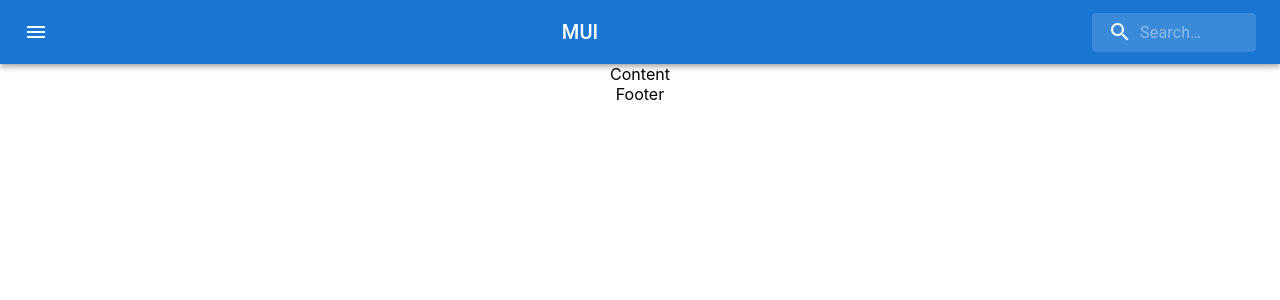
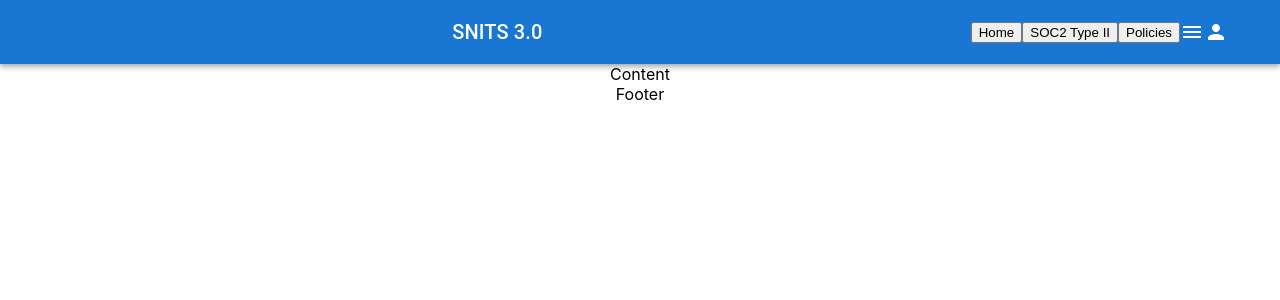
Before and after one commit to snitslab/ejilsonn, a React (Create React App) app: page / in a window 1280 px wide. Shown: the top 300 px of the page. Built offline with nearby package versions, Linux system fonts and the light colour scheme.

Commit message:
Cant able to change Header cs details

```diff
--- a/src/components/Header.jsx
+++ b/src/components/Header.jsx
@@ -1,61 +1,41 @@
 import * as React from 'react';
-import { styled, alpha } from '@mui/material/styles';
+//import { styled, alpha } from '@mui/material/styles';
 import AppBar from '@mui/material/AppBar';
 import Box from '@mui/material/Box';
 import Toolbar from '@mui/material/Toolbar';
 import IconButton from '@mui/material/IconButton';
 import Typography from '@mui/material/Typography';
-import InputBase from '@mui/material/InputBase';
+//import InputBase from '@mui/material/InputBase';
 import MenuIcon from '@mui/icons-material/Menu';
-import SearchIcon from '@mui/icons-material/Search';
+//import SearchIcon from '@mui/icons-material/Search';
+//import { BoltRounded } from '@mui/icons-material';
+import PersonIcon from '@mui/icons-material/Person';
+//import { findByLabelText } from '@testing-library/react';
 
-const Search = styled('div')(({ theme }) => ({
-  position: 'relative',
-  borderRadius: theme.shape.borderRadius,
-  backgroundColor: alpha(theme.palette.common.white, 0.15),
-  '&:hover': {
-    backgroundColor: alpha(theme.palette.common.white, 0.25),
-  },
-  marginLeft: 0,
-  width: '100%',
-  [theme.breakpoints.up('sm')]: {
-    marginLeft: theme.spacing(1),
-    width: 'auto',
-  },
-}));
-
-const SearchIconWrapper = styled('div')(({ theme }) => ({
-  padding: theme.spacing(0, 2),
-  height: '100%',
-  position: 'absolute',
-  pointerEvents: 'none',
-  display: 'flex',
-  alignItems: 'center',
-  justifyContent: 'center',
-}));
-
-const StyledInputBase = styled(InputBase)(({ theme }) => ({
-  color: 'inherit',
-  width: '100%',
-  '& .MuiInputBase-input': {
-    padding: theme.spacing(1, 1, 1, 0),
-    // vertical padding + font size from searchIcon
-    paddingLeft: `calc(1em + ${theme.spacing(4)})`,
-    transition: theme.transitions.create('width'),
-    [theme.breakpoints.up('sm')]: {
-      width: '12ch',
-      '&:focus': {
-        width: '20ch',
-      },
-    },
-  },
-}));
 
 export default function Header() {
     return (
-    <Box sx={{ flexGrow: 1 }}>
+        <Box sx={{ display: 'flex', justifyContent: 'space-between' }}>
             <AppBar position="static">
                 <Toolbar>
+
+                    <Typography
+                        variant="h6"
+                        noWrap
+                        component="div"
+                        sx={{ flexGrow: 1, display: { xs: 'none', sm: 'block' } }}
+
+                    >
+                        SNITS 3.0
+                    </Typography>
+
+                    <Box>
+                        <button color='Home'>Home</button>
+                        <button color='inherit'>SOC2 Type II</button>
+                        <button color='inherit'>Policies</button>
+                    </Box>
+
+                    <Box>
                         <IconButton
                             size="large"
                             edge="start"
@@ -64,24 +44,10 @@ export default function Header() {
                             sx={{ mr: 2 }}
                         >
                             <MenuIcon />
+                            <PersonIcon />
                         </IconButton>
-          <Typography
-            variant="h6"
-            noWrap
-            component="div"
-            sx={{ flexGrow: 1, display: { xs: 'none', sm: 'block' } }}
-          >
-            MUI
-          </Typography>
-          <Search>
-            <SearchIconWrapper>
-              <SearchIcon />
-            </SearchIconWrapper>
-            <StyledInputBase
-              placeholder="Search…"
-              inputProps={{ 'aria-label': 'search' }}
-            />
-          </Search>
+                    </Box>
+
                 </Toolbar>
             </AppBar>
         </Box>
```
Also changed, not shown: src/deleted.jsx (added, +55 -0 lines). Lines whose indentation alone changed are shown as unchanged.
